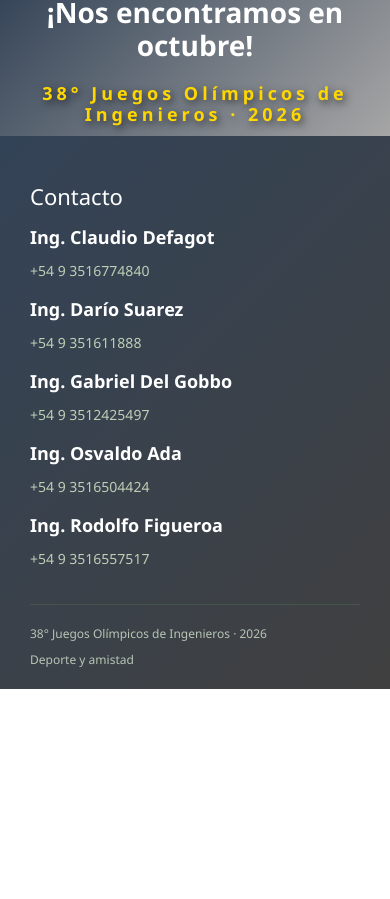
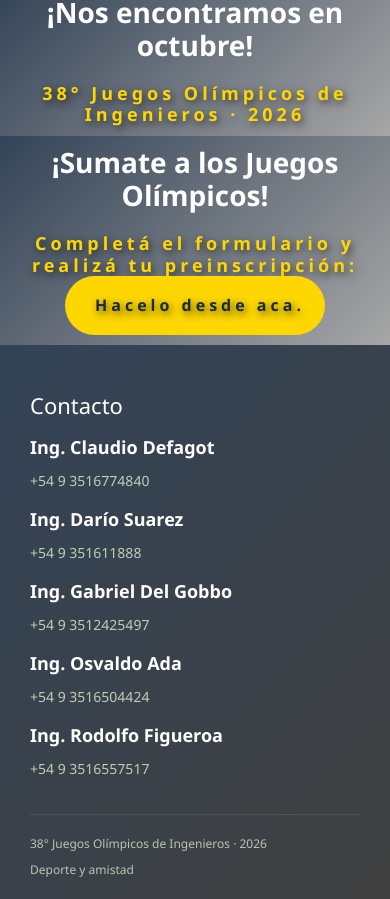
Before and after one commit to ingfigueroa/jjooingenieros, a React (Vite) app: page / in a window 390 px wide. Shown: the part 9000-9899 px from the top of the page. Before the commit the page ends 9689 px from the top, so only its background shows below. Built offline with nearby package versions, Linux system fonts and the light colour scheme.

Commit message:
cambio en inmobiliaria

```diff
--- a/src/componentes/home.jsx
+++ b/src/componentes/home.jsx
@@ -139,7 +139,7 @@ const sponsores = [
     nombre: "MARCELO GONZALEZ - NEGOCIOS INMOBILIARIOS",
     imagen: marcelogonzalez,
     descripcion: "Negocios Inmobiliarios es una inmobiliaria de la ciudad de Córdoba. Alquila y Vende casa, departamento, campo y todo tipo de Inmuebles.",
-    link: "https://www.mginmobiliaria.com.ar/",
+    link: "https://clasificados.lavoz.com.ar/sitio/marcelogonzalez?gad_source=1&gad_campaignid=23389384538&gclid=CjwKCAjwlY3WBhANEiwApsNrLQfhtKuhu76T92ruhVs8JRxu7uJq4iBd5PYhr1VdjP66gBiQ74v7phoCltQQAvD_BwE",
   },
   {
     nombre: "LOMITOS 348",
@@ -181,8 +181,7 @@ function Home() {
   return (
     <main className="home">
 
-      {/* BIENVENIDA */}
-     {/* BIENVENIDA */}
+       {/* BIENVENIDA */}
 <section className="hero">
 
   {/* Imagen de fondo */}
@@ -392,6 +391,30 @@ function Home() {
         </h4>
       </section>
 
+
+ <section className="hero-titulo-1">
+
+
+
+  <h1>¡Sumate a los Juegos Olímpicos!</h1>
+
+  <h4 >
+    Completá el formulario y realizá tu preinscripción: <a
+    href="https://forms.gle/eEovrCfyA4VB2iNZ6"
+    target="_blank"
+    rel="noopener noreferrer"
+   className="boton-principal"
+  >
+    Hacelo desde aca.
+  </a>
+  </h4>
+
+
+
+
+
+</section>
+
       {/* FOOTER */}
       <footer className="footer">
         <div className="footer-contenido">
```
Also changed, not shown: src/assets/carmelo.jpeg.
